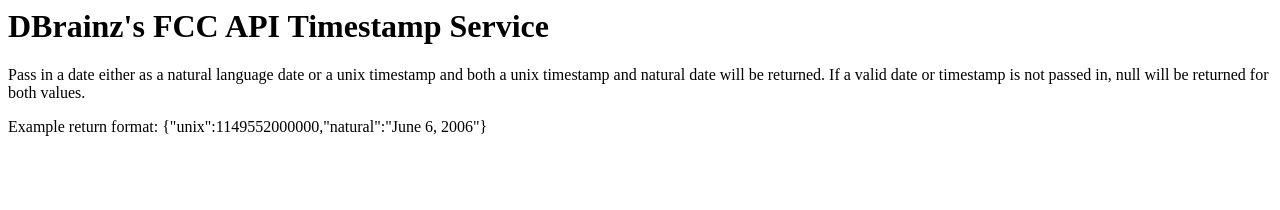
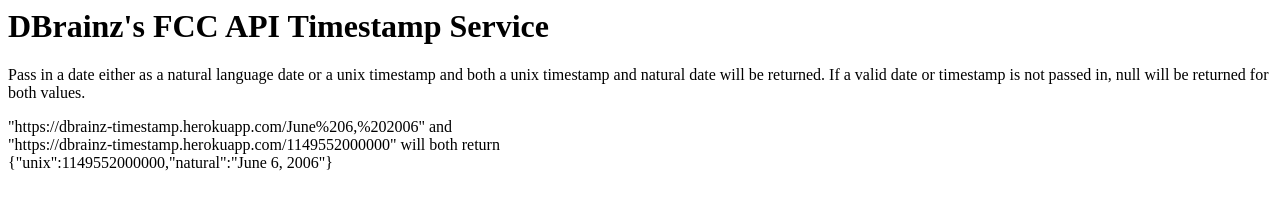
Before and after one commit to dbrainz/timestamp, a website: page index.html in a window 1280 px wide. Drawn offline with Linux system fonts and the light colour scheme.

Commit message:
Fix a bug with invalid date submission. Clairify usage in index.html.

```diff
--- a/index.html
+++ b/index.html
@@ -1,4 +1,7 @@
 <h1>DBrainz's FCC API Timestamp Service</h1>
 
 <p>Pass in a date either as a natural language date or a unix timestamp and both a unix timestamp and natural date will be returned. If a valid date or timestamp is not passed in, null will be returned for both values.</p>
-<p>Example return format:  {"unix":1149552000000,"natural":"June 6, 2006"}</p>
+<p>"https://dbrainz-timestamp.herokuapp.com/June%206,%202006" and<br>
+"https://dbrainz-timestamp.herokuapp.com/1149552000000" will both return<br>
+
+{"unix":1149552000000,"natural":"June 6, 2006"}</p>
--- a/server.js
+++ b/server.js
@@ -25,6 +25,9 @@
 app.get('/*', function (req, res) {
     var datePath = url.parse(req.url).pathname.substr(1).replace(/%20/g, " ")
 
+    returnDateMS = null;
+    returnDateStr = null;
+
     if (datePath.length == 0) {
         console.log('home')
         return;
@@ -46,6 +49,3 @@
 
 
 app.listen(process.env.PORT || 3000 || 8080)
-//app.listen(3000, function () {
-//  console.log('Example app listening on port 8080!')
-//})
```
